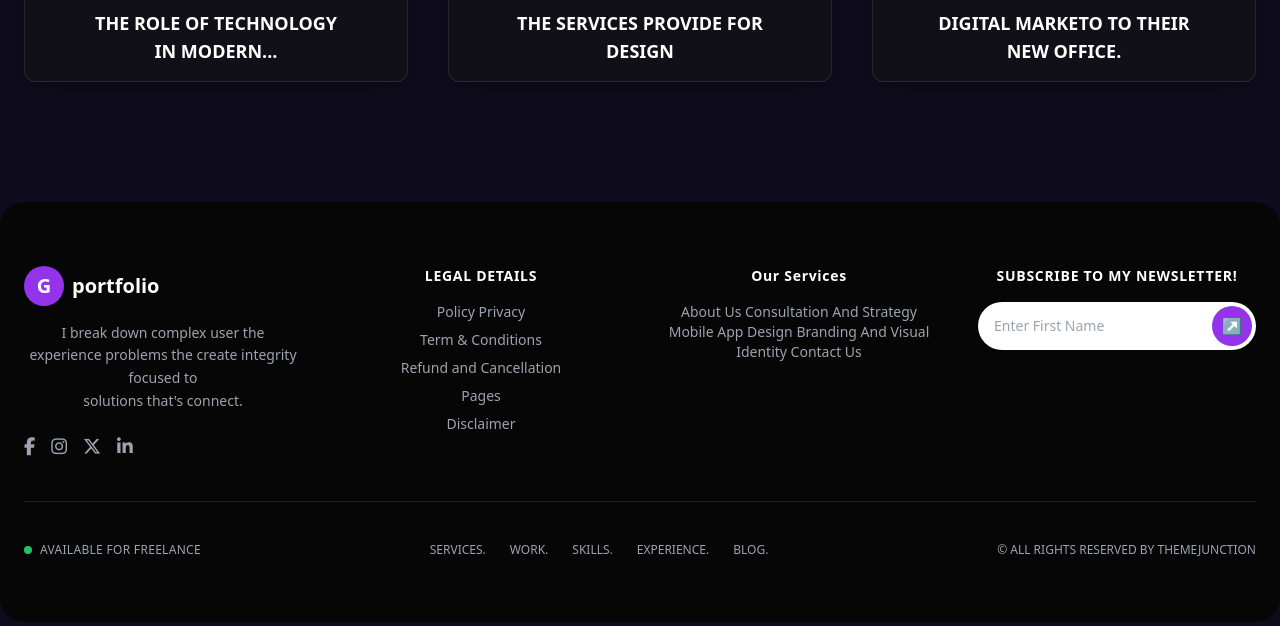
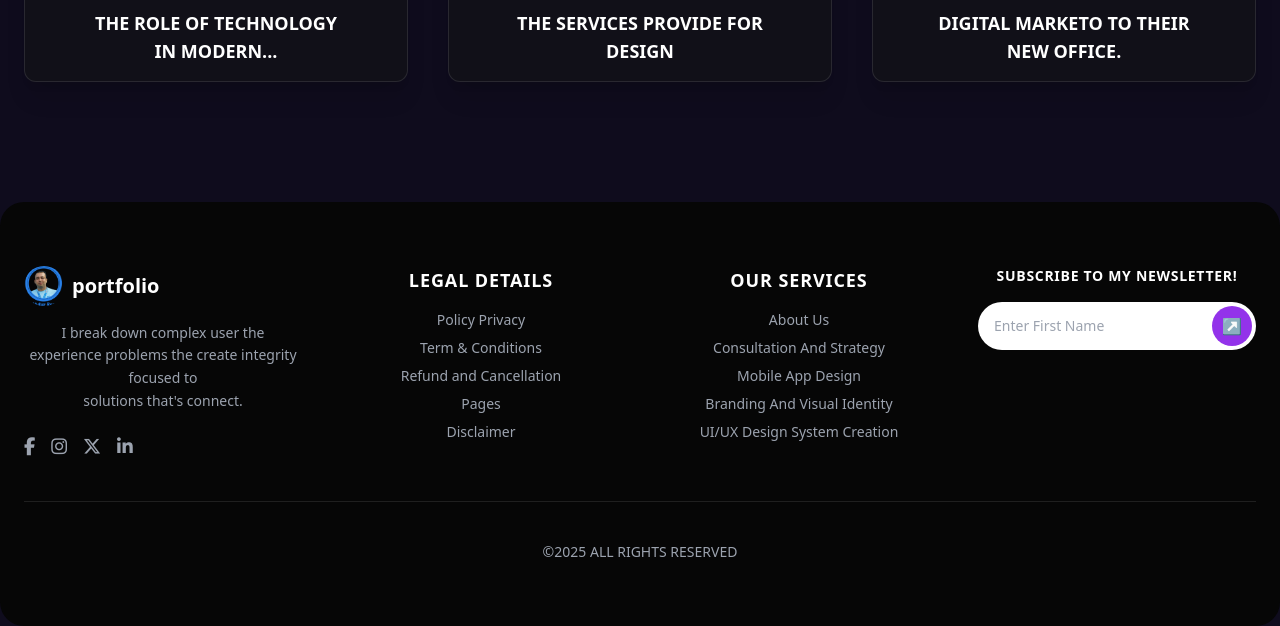
Before and after one commit to Saraswatikumar001/new-portfolio, a website built with Vite: page personal-portfolio-ar/index.html in a window 1280 px wide. Shown: the part 5991-6617 px from the top of the page. Built offline with nearby package versions, Linux system fonts and the light colour scheme.

Commit message:
saras-14

```diff
--- a/personal-portfolio-ar/index.html
+++ b/personal-portfolio-ar/index.html
@@ -16,19 +16,7 @@
 
 <body class="bg-[#0f0c1d] text-white">
   <!-- Header placeholder -->
-  <div id="header"></div>
-
-  <script>
-    const menuBtn = document.getElementById("menu-btn");
-    const mobileMenu = document.getElementById("mobile-menu");
-
-    menuBtn?.addEventListener("click", () => {
-      mobileMenu.classList.toggle("hidden");
-      const icon = menuBtn.querySelector("i");
-      icon.classList.toggle("fa-bars");
-      icon.classList.toggle("fa-times");
-    });
-  </script>
+ <div id="header"></div>
   <!-- Hero Section -->
   <main class="pt-[70px] text-center">
     <div class="bg-gradient-to-br from-[#0a021f] to-[#150031] text-white font-sans min-h-screen overflow-x-hidden">
@@ -586,7 +574,6 @@
     </section>
     <div id="footer"></div>
 
-
     <!-- jQuery + Slick JS -->
     <script src="https://code.jquery.com/jquery-3.6.0.min.js"></script>
     <script src="https://cdn.jsdelivr.net/npm/slick-carousel@1.8.1/slick/slick.min.js">
@@ -649,6 +636,16 @@
         });
       });
 
+      const menuBtn = document.getElementById("menu-btn");
+      const mobileMenu = document.getElementById("mobile-menu");
+
+      menuBtn?.addEventListener("click", () => {
+        mobileMenu.classList.toggle("hidden");
+        const icon = menuBtn.querySelector("i");
+        icon.classList.toggle("fa-bars");
+        icon.classList.toggle("fa-times");
+      });
+
 
     </script>
 </body>
--- a/personal-portfolio-ar/src/components/Footer.html
+++ b/personal-portfolio-ar/src/components/Footer.html
@@ -4,10 +4,8 @@
         <!-- LOGO + ABOUT -->
         <div>
             <div class="flex items-center space-x-2">
-                <div
-                    class="w-10 h-10 bg-purple-600 rounded-full flex items-center justify-center text-white text-xl font-bold">
-                    G
-                </div>
+                <img src="/asset/logo.png" alt="Logo" class="w-10 h-10 rounded-full object-cover" />
+
                 <h2 class="text-xl font-semibold">portfolio</h2>
             </div>
             <p class="text-gray-400 mt-4 leading-relaxed text-sm">
@@ -25,7 +23,7 @@
 
         <!-- LEGAL DETAILS -->
         <div>
-            <h3 class="text-sm font-semibold tracking-wider mb-4">LEGAL DETAILS</h3>
+            <h3 class="text-lg font-semibold tracking-wider mb-4">LEGAL DETAILS</h3>
             <ul class="space-y-2 text-gray-400 text-sm">
                 <li><a href="#services" class="hover:text-white">Policy Privacy</a></li>
                 <li><a href="#works" class="hover:text-white">Term & Conditions</a></li>
@@ -37,13 +35,13 @@
 
         <!-- CONTACT -->
         <div>
-            <h3 class="text-sm font-semibold tracking-wider mb-4">Our Services</h3>
+            <h3 class="text-lg font-semibold tracking-wider mb-4 uppercase">Our Services</h3>
             <ul class="space-y-2 text-gray-400 text-sm">
-                <a href="#services" class="hover:text-white">About Us</a>
-                <a href="#works" class="hover:text-white">Consultation And Strategy</a>
-                <a href="#resume" class="hover:text-white">Mobile App Design</a>
-                <a href="#skills" class="hover:text-white">Branding And Visual Identity</a>
-                <a href="#testimonials" class="hover:text-white">Contact Us</a>
+                <li><a href="#services" class="hover:text-white">About Us</a></li>
+                <li><a href="#works" class="hover:text-white">Consultation And Strategy</a></li>
+                <li><a href="#resume" class="hover:text-white">Mobile App Design</a></li>
+                <li><a href="#skills" class="hover:text-white">Branding And Visual Identity</a></li>
+                <li><a href="#testimonials" class="hover:text-white">UI/UX Design System Creation</a></li>
             </ul>
         </div>
 
@@ -64,20 +62,9 @@
     <!-- Divider Line -->
     <div class="border-t border-white/10 my-10"></div>
     <!-- Bottom Bar -->
-    <div class="flex flex-col md:flex-row items-center justify-between text-xs text-gray-400">
-        <div class="flex items-center space-x-2">
-            <span class="w-2 h-2 bg-green-500 rounded-full"></span>
-            <span class="tracking-wide">AVAILABLE FOR FREELANCE</span>
-        </div>
-        <div class="flex space-x-6 mt-4 md:mt-0">
-            <span>SERVICES.</span>
-            <span>WORK.</span>
-            <span>SKILLS.</span>
-            <span>EXPERIENCE.</span>
-            <span>BLOG.</span>
-        </div>
+    <div class="flex items-center justify-center text-sm text-gray-400">
         <div class="mt-4 md:mt-0">
-            © ALL RIGHTS RESERVED BY THEMEJUNCTION
+            ©2025 ALL RIGHTS RESERVED
         </div>
     </div>
 </section>
--- a/personal-portfolio-ar/src/main.js
+++ b/personal-portfolio-ar/src/main.js
@@ -1,4 +1,4 @@
-import './style.css'
+import './style.css';
 
 async function loadComponent(id, filePath) {
   const el = document.getElementById(id);
@@ -9,12 +9,14 @@ async function loadComponent(id, filePath) {
   }
 }
 
-// Load header and footer on every page
+// Correct path for Vite (use /src/... )
 loadComponent("header", "/src/components/header.html");
 loadComponent("footer", "/src/components/footer.html");
 
-// Optional: Footer Year
-const yearEl = document.getElementById("year");
-if (yearEl) {
-  yearEl.textContent = new Date().getFullYear();
-}
+// Footer Year
+document.addEventListener("DOMContentLoaded", () => {
+  const yearEl = document.getElementById("year");
+  if (yearEl) {
+    yearEl.textContent = new Date().getFullYear();
+  }
+});
```
